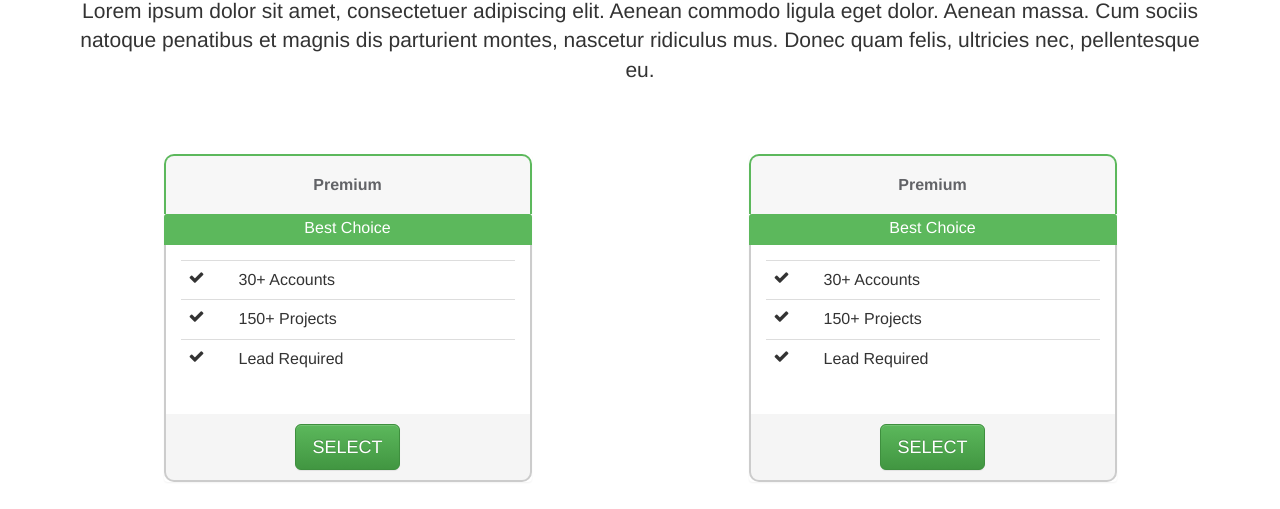
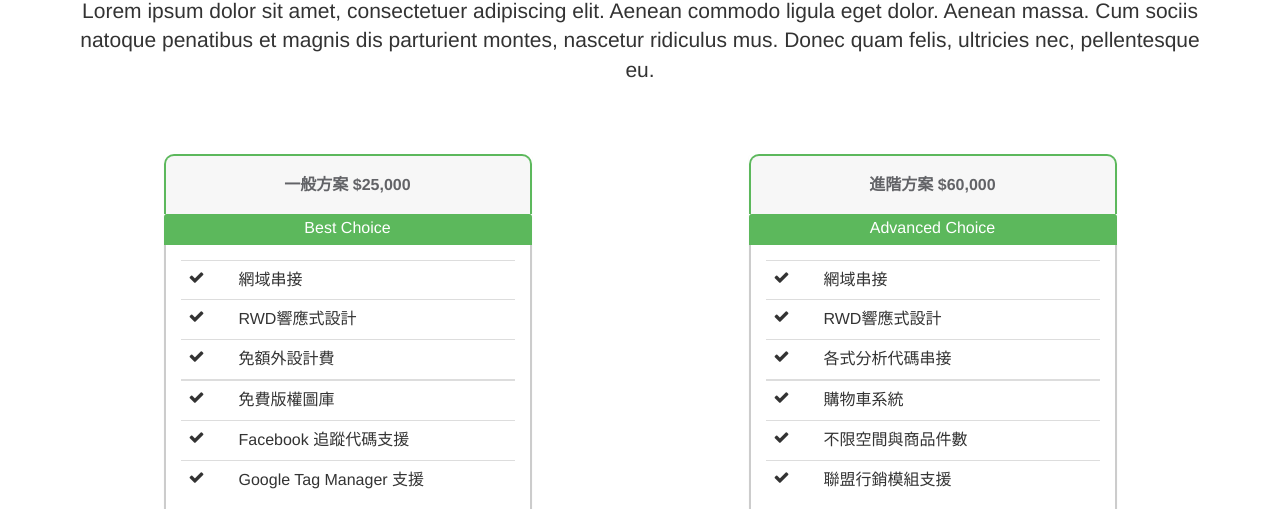
Before and after one commit to marshaung/homepage, a plain HTML site: page index.html in a window 1280 px wide. Shown: the part 291-800 px from the top of the page. Drawn offline with nearby package versions, Linux system fonts and the light colour scheme; a script that the page names is missing.

Commit message:
Commit from Pingendo

```diff
--- a/index.html
+++ b/index.html
@@ -78,7 +78,7 @@
         <div class="pricing-table">
           <div class="panel panel-primary" style="border: none;">
             <div class="controle-header panel-heading panel-heading-landing">
-              <h1 class="panel-title panel-title-landing"> Premium </h1>
+              <h1 class="panel-title panel-title-landing">一般方案 $25,000</h1>
             </div>
             <div class="controle-panel-heading panel-heading panel-heading-landing-box"> Best Choice </div>
             <div class="panel-body panel-body-landing">
@@ -86,20 +86,34 @@
                 <tbody>
                   <tr>
                     <td width="50px"><i class="fa fa-check"></i></td>
-                    <td>30+ Accounts</td>
+                    <td>網域串接</td>
                   </tr>
                   <tr>
                     <td width="50px"><i class="fa fa-check"></i></td>
-                    <td>150+ Projects</td>
+                    <td>RWD響應式設計</td>
                   </tr>
                   <tr>
                     <td width="50px"><i class="fa fa-check"></i></td>
-                    <td>Lead Required</td>
+                    <td>免額外設計費</td>
+                  </tr>
+                </tbody>
+                <tbody>
+                  <tr>
+                    <td width="50px"><i class="fa fa-check"></i></td>
+                    <td>免費版權圖庫</td>
+                  </tr>
+                  <tr>
+                    <td width="50px"><i class="fa fa-check"></i></td>
+                    <td>Facebook 追蹤代碼支援</td>
+                  </tr>
+                  <tr>
+                    <td width="50px"><i class="fa fa-check"></i></td>
+                    <td>Google Tag Manager 支援</td>
                   </tr>
                 </tbody>
               </table>
             </div>
-            <div class="panel-footer panel-footer-landing"> <a href="#" class="btn btn-price btn-lg btn-success">SELECT</a> </div>
+            <div class="panel-footer panel-footer-landing"> <a href="http://focus360.strikingly.com/form" class="btn btn-price btn-lg btn-danger" id="btn-price15000">限時下殺 $15,000</a> </div>
           </div>
         </div>
       </div>
@@ -107,38 +121,59 @@
         <div class="pricing-table">
           <div class="panel panel-primary" style="border: none;">
             <div class="controle-header panel-heading panel-heading-landing">
-              <h1 class="panel-title panel-title-landing"> Premium </h1>
+              <h1 class="panel-title panel-title-landing"> 進階方案 $60,000</h1>
             </div>
-            <div class="controle-panel-heading panel-heading panel-heading-landing-box"> Best Choice </div>
+            <div class="controle-panel-heading panel-heading panel-heading-landing-box">Advanced Choice </div>
             <div class="panel-body panel-body-landing">
               <table class="table">
                 <tbody>
                   <tr>
                     <td width="50px"><i class="fa fa-check"></i></td>
-                    <td>30+ Accounts</td>
+                    <td>網域串接</td>
                   </tr>
                   <tr>
                     <td width="50px"><i class="fa fa-check"></i></td>
-                    <td>150+ Projects</td>
+                    <td>RWD響應式設計</td>
                   </tr>
                   <tr>
                     <td width="50px"><i class="fa fa-check"></i></td>
-                    <td>Lead Required</td>
+                    <td>各式分析代碼串接<br></td>
+                  </tr>
+                </tbody>
+                <tbody>
+                  <tr>
+                    <td width="50px"><i class="fa fa-check"></i></td>
+                    <td>購物車系統</td>
+                  </tr>
+                  <tr>
+                    <td width="50px"><i class="fa fa-check"></i></td>
+                    <td>不限空間與商品件數</td>
+                  </tr>
+                  <tr>
+                    <td width="50px"><i class="fa fa-check"></i></td>
+                    <td>聯盟行銷模組支援</td>
                   </tr>
                 </tbody>
               </table>
             </div>
-            <div class="panel-footer panel-footer-landing"> <a href="#" class="btn btn-price btn-lg btn-success">SELECT</a> </div>
+            <div class="panel-footer panel-footer-landing"> <a href="http://focus360.strikingly.com/form" class="btn btn-price btn-lg btn-success" id="btn-price60000">SELECT</a> </div>
           </div>
+        </div>
+      </div>
+    </div>
+  </div>
+  <div class="py-5 section text-center">
+    <div class="container">
+      <div class="row">
+        <div class="col-md-12">
+          <h1 class="text-primary">HEADING</h1>
+          <p class="lead">Lorem ipsum dolor sit amet, consectetuer adipiscing elit. Aenean commodo ligula eget dolor. Aenean massa. Cum sociis natoque penatibus et magnis dis parturient montes, nascetur ridiculus mus. Donec quam felis, ultricies nec, pellentesque eu.</p>
         </div>
       </div>
     </div>
   </div>
   <!-- How it Works section -->
   <div class="container">
-    <div class="row">
-      <div class="col-md-12"></div>
-    </div>
     <div class="row">
       <div class="col-md-4">
         <blockquote class="quote-box">
```
